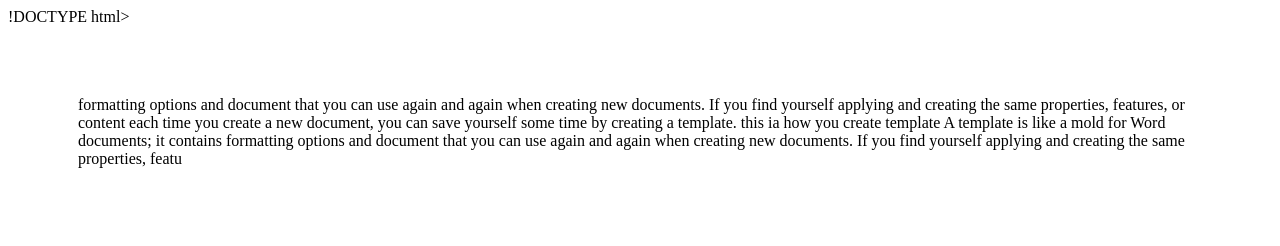
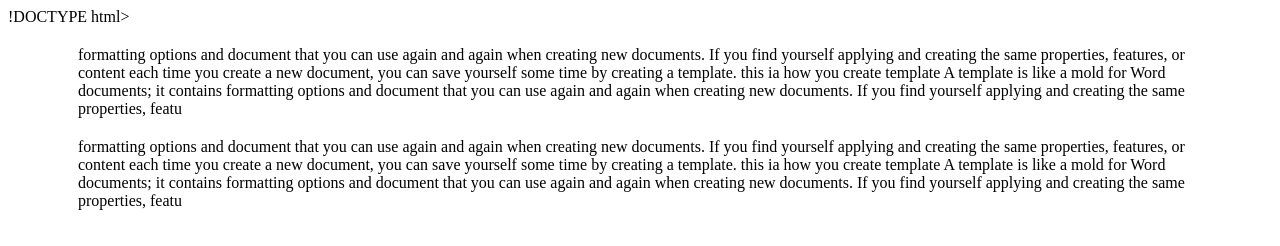
Before and after one commit to Shivark15/template, a plain HTML site: page src/index.html in a window 1280 px wide. Drawn offline with Linux system fonts and the light colour scheme.

Commit message:
second para

```diff
--- a/src/index.html
+++ b/src/index.html
@@ -4,9 +4,22 @@
     <title>template1</title>
 </head>
 <body>
+    <div id="wrapper">
+        <div id="main">
+            <p style="margin-top: 20px; margin-left: 70px; margin-bottom: 20px; margin-right: 70px;">
+            formatting options and document  that you can use again and again when creating new documents. If you find yourself applying and creating the same properties, features, or content each time you create a new document, you can save yourself some time by creating a template. this ia how you create template
+            A template is like a mold for Word documents; it contains formatting options and document  that you can use again and again when creating new documents. If you find yourself applying and creating the same properties, featu </p>
+        </div>
+        <div id="header">
+            <p style="margin-top: 20px; margin-left: 70px; margin-bottom: 20px; margin-right: 70px;">
+                formatting options and document  that you can use again and again when creating new documents. If you find yourself applying and creating the same properties, features, or content each time you create a new document, you can save yourself some time by creating a template. this ia how you create template
+                A template is like a mold for Word documents; it contains formatting options and document  that you can use again and again when creating new documents. If you find yourself applying and creating the same properties, featu </p>
+        </div>
+        <div id="content">
 
-    <p style="margin-top: 70px; margin-left: 70px; margin-bottom: 70px; margin-right: 70px;">
-        formatting options and document  that you can use again and again when creating new documents. If you find yourself applying and creating the same properties, features, or content each time you create a new document, you can save yourself some time by creating a template. this ia how you create template
-        A template is like a mold for Word documents; it contains formatting options and document  that you can use again and again when creating new documents. If you find yourself applying and creating the same properties, featu
+        </div>
+        <div id="footer">
 
+        </div>
+    </div>
 </body>
```
